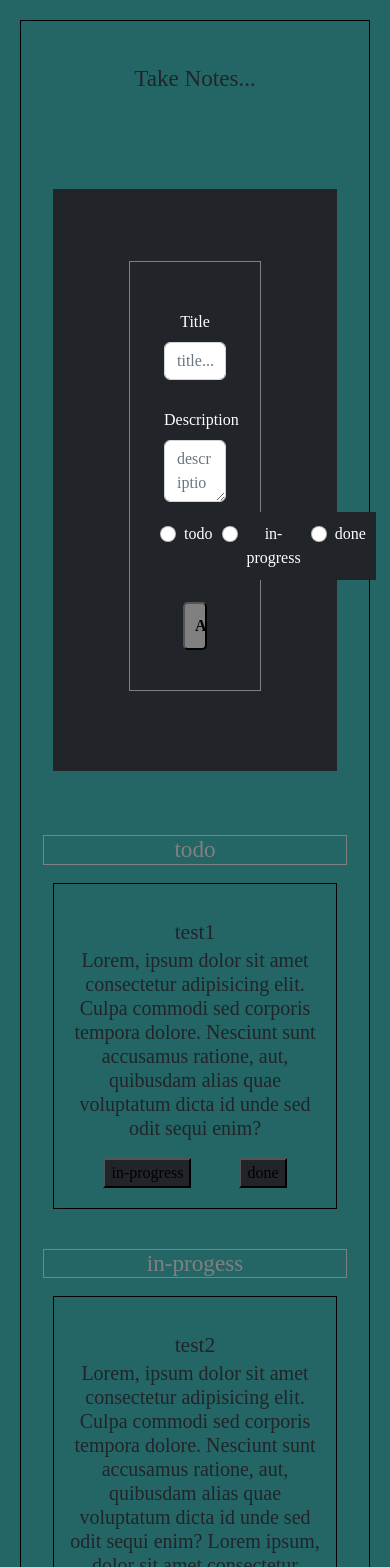
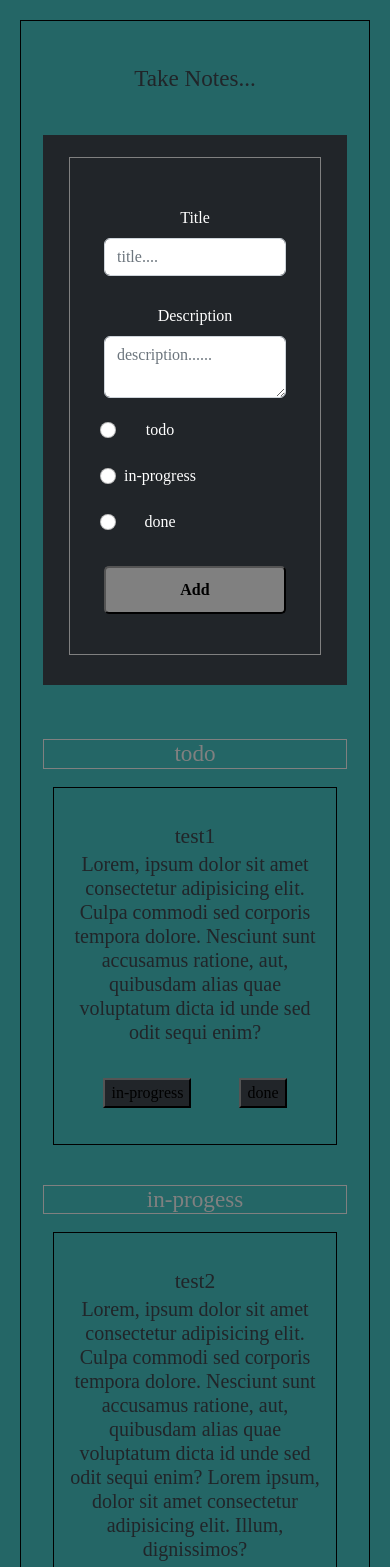
Before and after one commit to hashinisraq/hi-todo, a React (Create React App) app: page / in a window 390 px wide. Shown: the top 1567 px of the page. Built offline with nearby package versions, Linux system fonts and the light colour scheme.

Commit message:
responsive modified

```diff
--- a/src/Pages/Home/index.js
+++ b/src/Pages/Home/index.js
@@ -1,7 +1,7 @@
 import React from "react";
 import Container from "react-bootstrap/Container";
-import Row from 'react-bootstrap/Row';
-import Col from 'react-bootstrap/Col';
+import Row from "react-bootstrap/Row";
+import Col from "react-bootstrap/Col";
 import "./style.css";
 
 const datas = [{
@@ -72,10 +72,9 @@ const Home = () => {
                 <Row className="pt-4">
                     <Col sm={12} md={12} lg={12}><h3>Take Notes...</h3></Col>
                 </Row>
-                <Row className="pt-5">
+                <Row className="pt-1">
                     <Col sm={12} md={12} lg={12}>
-                        <div>
-                            <div style={{ padding: "80px", backgroundColor: '#212529' }}>
+                        <div style={{ padding: "30px", backgroundColor: '#212529' }}>
                             <form className="row g-2" style={{ border: "1px solid #808080", padding: "30px" }}>
                                 <div className="col-12" style={{ backgroundColor: '#212529' }}>
                                     <label htmlFor="" className="form-label text-white">Title</label>
@@ -85,7 +84,7 @@ const Home = () => {
                                     <label htmlFor="" className="form-label text-white">Description </label>
                                     <textarea placeholder="description......" type="text" className="form-control" id="description" required />
                                 </div>
-                                    <div className="col-12 d-flex p-0 m-0" style={{ backgroundColor: '#212529' }} >
+                                <div className="col-12 p-0 m-0" style={{ backgroundColor: '#212529', width: "auto" }} >
                                     <div className="form-check" style={{ backgroundColor: '#212529' }}>
                                         <input className="form-check-input" type="radio" name="catagory" id="catagory1" value="todo" />
                                         <label className="form-check-label text-white" htmlFor="flexRadioDefault1">
@@ -106,13 +105,12 @@ const Home = () => {
                                     </div>
                                 </div>
                                 <div className="col-12" style={{ backgroundColor: '#212529' }}>
-                                        <input style={{ width: "20%", backgroundColor: "gray", color: "black", padding: "10px", marginTop: "2px", borderRadius: "5px", fontWeight: "bold" }} type="submit" value="Add" onClick={e => {
+                                    <input style={{ width: "100%", backgroundColor: "gray", color: "black", padding: "10px", marginTop: "2px", borderRadius: "5px", fontWeight: "bold" }} type="submit" value="Add" onClick={e => {
                                         e.preventDefault();
                                         handleAdd();
                                     }} />
                                 </div>
                             </form>
-                            </div>
                         </div>
                     </Col>
                 </Row>
@@ -127,7 +125,7 @@ const Home = () => {
                                     <h4 className="pb-2">{data.title}</h4>
                                     <h5>{data.discription}</h5>
                                     <div>
-                                        <input type="button" value="in-progress" className="mx-4 bg-dark" />
+                                        <input type="button" value="in-progress" className="mx-4 my-3 bg-dark" />
                                         <input type="button" value="done" className="mx-4 bg-dark" />
                                     </div>
                                 </Container>
```
Lines whose indentation alone changed are shown as unchanged.
